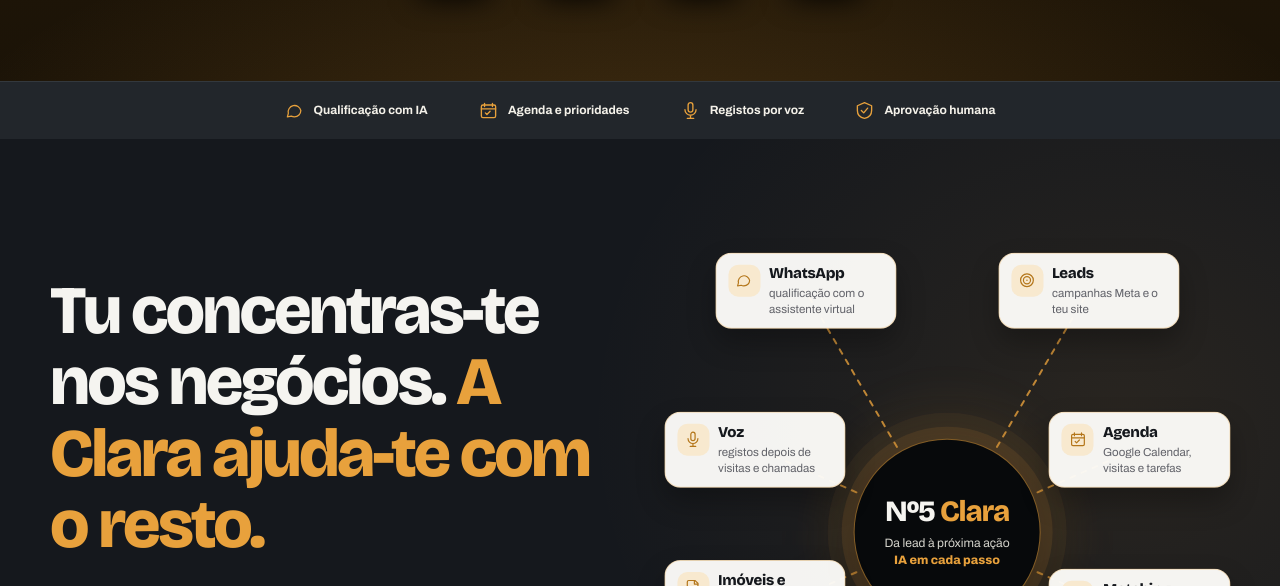
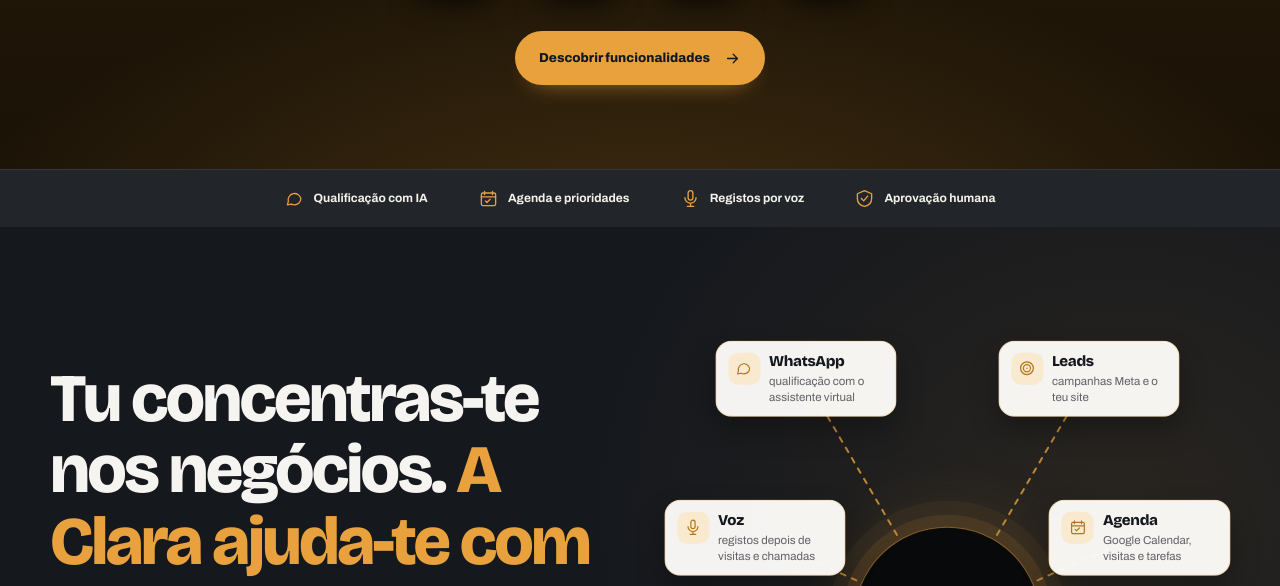
Before and after one commit to 4improvementsportugal-ops/funcionalidades-clara, a plain HTML site: page index.html in a window 1280 px wide. Shown: the part 669-1255 px from the top of the page. Drawn offline with nearby package versions, Linux system fonts and the light colour scheme.

Commit message:
Botão Descobrir funcionalidades também na primeira secção

```diff
--- a/index.html
+++ b/index.html
@@ -379,6 +379,7 @@
   .cd-box{background:linear-gradient(160deg,#2A2E36,#1B1E24);border-color:rgba(232,161,60,.4);box-shadow:0 20px 30px -20px #000,inset 0 1px 0 rgba(255,255,255,.07)}
   .cd-done{color:var(--gold)}
   .launch{padding-bottom:clamp(56px,6.5vw,84px)}.launch .countdown{margin-bottom:0}
+  .launch-btn{margin-top:34px}
   </style>
 </head>
 <body>
@@ -424,6 +425,7 @@
         <div class="cd-box"><strong id="cd-s">00</strong><span>segundos</span></div>
       </div>
       <p class="cd-done" id="cd-done" hidden>O lançamento da Nº5 Clara começou.</p>
+      <a class="btn btn-gold launch-btn" href="#funcionalidades">Descobrir funcionalidades <svg aria-hidden="true"><use href="#i-arrow"/></svg></a>
     </div></section>
 
     <div class="trustbar"><div class="shell"><span class="trust-item"><svg><use href="#i-bubble"/></svg> Qualificação com IA</span><span class="trust-item"><svg><use href="#i-calendar"/></svg> Agenda e prioridades</span><span class="trust-item"><svg><use href="#i-mic"/></svg> Registos por voz</span><span class="trust-item"><svg><use href="#i-shield"/></svg> Aprovação humana</span></div></div>
```
